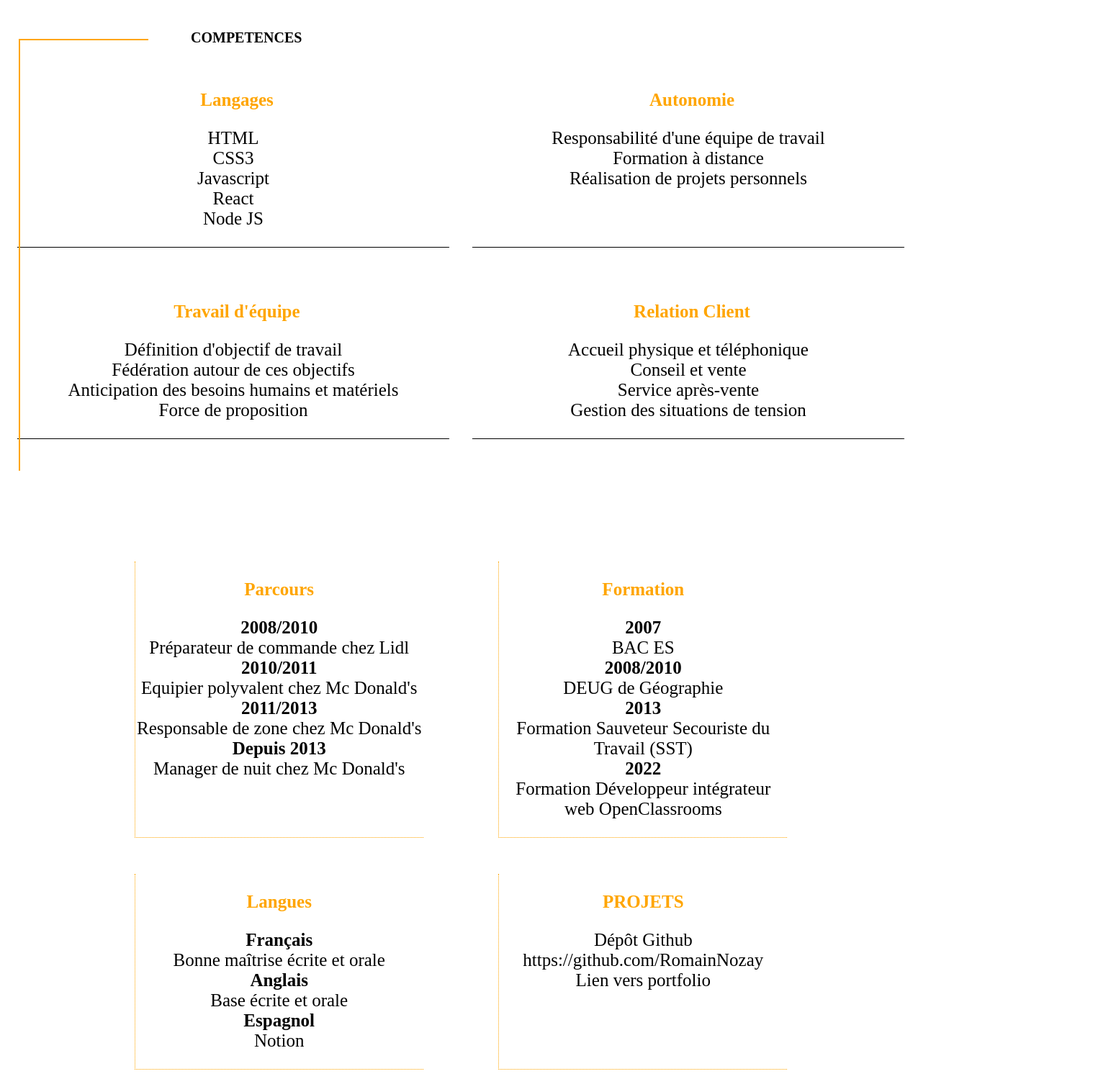
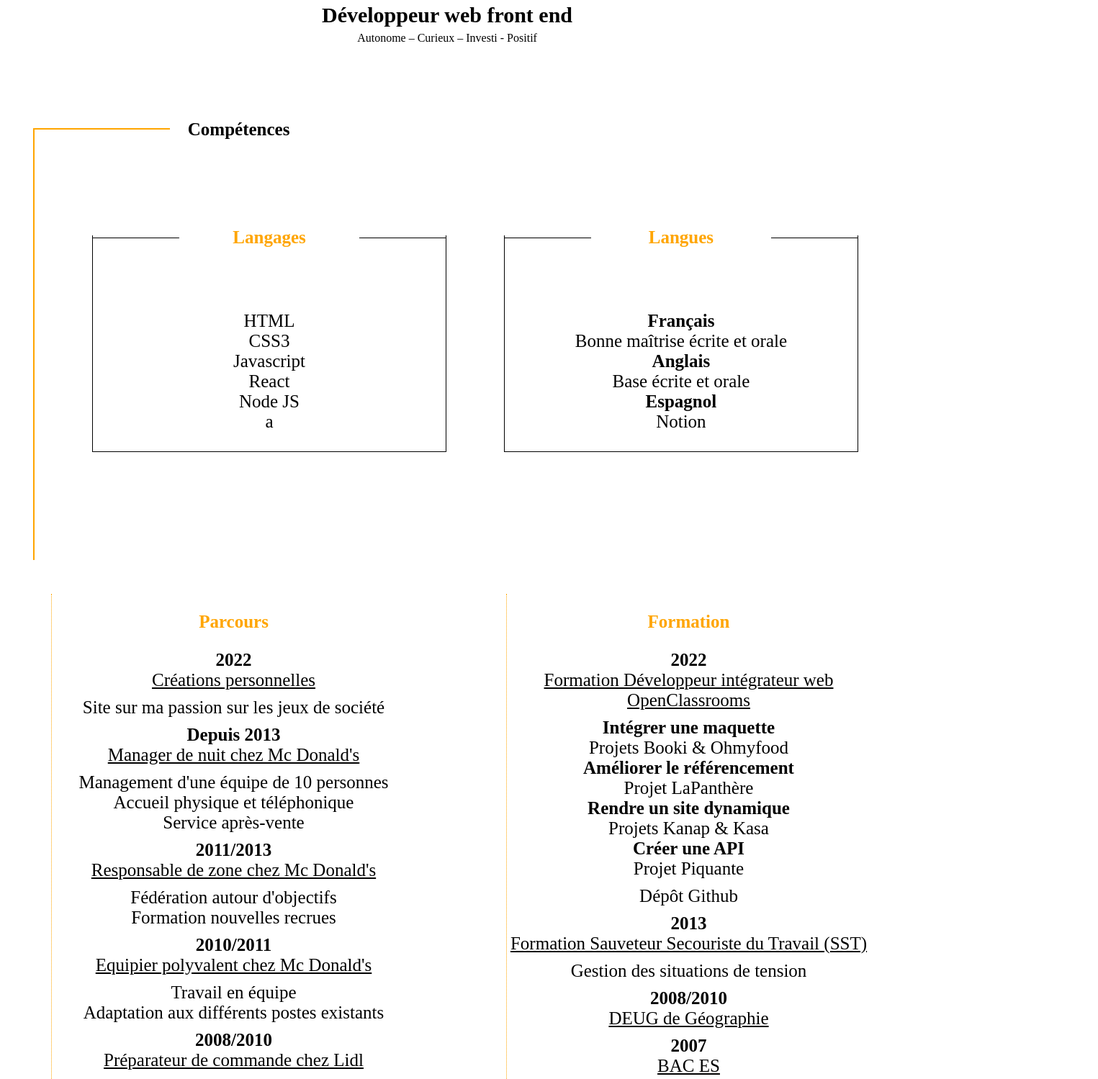
Before and after one commit to RomainNozay/CV, a plain HTML site: page index.html in a window 1280 px wide. Shown: the part 296-1795 px from the top of the page at 72% size, 1525 px wide, since content can reach past the window. Drawn offline with Linux system fonts and the light colour scheme.

Commit message:
grosse mise à jour

```diff
--- a/index.html
+++ b/index.html
@@ -25,67 +25,36 @@
 
     		<div id="image">
     			<figure><img src="photo1.jpg"alt=photo de moi/></figure>
-<h2> COMPETENCES </h2>
+	<div class="poste">
+		<h1 class="poste_titre"> Développeur web front end</h1>
+		<p class="soft_skill"> Autonome – Curieux – Investi - Positif </p>
+	</div>
+
     			<div id="Conteneur">
+					<div id="liseret1"></div>
+					<h2>Compétences</h2>
 
-    				<div class="element 1">
-    					<ul>Langages</ul>
+					<div class="competences">
+    				<div class="element">
+					<div class="entete">
+						<div class="liseret_titre"></div>
+    					<h3>Langages</h3>
+						<div class="liseret_titre"></div>
+					</div>
     				<li>HTML</li>
     				<li>CSS3</li>
     				<li>Javascript</li>
     				<li>React</li>
     				<li>Node JS</li>
+					<li>a</li>
     				 </div>
 
-					<div class="element 2">
-    					<ul>Autonomie</ul>
-    				<li>Responsabilité d'une équipe de travail</li>
-    				<li>Formation à distance</li>
-    				<li>Réalisation de projets personnels</li>
-    				</div>
-
-    				<div class="element 3">
-    				<ul>Travail d'équipe</ul>
-    				<li>Définition d'objectif de travail</li>
-    				<li>Fédération autour de ces objectifs</li>
-    				<li>Anticipation des besoins humains et matériels</li>
-    				<li>Force de proposition</li>
-    				</div>
-
-    				<div class="element 4">
-    					<ul>Relation Client</ul>
-    				<li>Accueil physique et téléphonique</li>
-    				<li>Conseil et vente</li>
-    				<li>Service après-vente</li>
-    				<li>Gestion des situations de tension</li>
-    			 	</div>
-    			</div>
-    			<div id="generalité">
-    				<div class="general 1">
-    				<h3>Parcours</h3>
-
-    						<li><strong>2008/2010</strong></li>
-    						<li>Préparateur de commande chez Lidl</li>
-    						<li><strong>2010/2011</strong></li>
-    						<li>Equipier polyvalent chez Mc Donald's</li>
-    						<li><strong>2011/2013</strong></li>
-    						<li>Responsable de zone chez Mc Donald's</li>
-    						<li><strong>Depuis 2013</strong></li>
-    						<li>Manager de nuit chez Mc Donald's</li>
-    				</div>
-    				<div class="general 2">
-    					<h3>Formation</h3>
-    					<li><strong>2007</strong></li>
-    					<li>BAC ES</li>
-    					<li><strong>2008/2010</strong></li>
-    					<li>DEUG de Géographie</li>
-    					<li><strong>2013</strong></li>
-    					<li>Formation Sauveteur Secouriste du Travail (SST)</li>
-    					<li><strong>2022</strong></li>
-    					<li>Formation Développeur intégrateur web OpenClassrooms</li>
-    				</div>
-    				<div class="general 3">
-    					<h3>Langues</h3>
+					<div class="element">
+						<div class="entete">
+						<div class="liseret_titre"></div>
+						<h3>Langues</h3>
+						<div class="liseret_titre"></div>
+						</div>
     					<li><strong>Français</strong></li>
     					<li>Bonne maîtrise écrite et orale</li>
     					<li><strong>Anglais</strong></li>
@@ -93,12 +62,56 @@
     					<li><strong>Espagnol</strong></li>
     					<li>Notion</li>
     				</div>
-    				<div class="general 4">
-    					<h3>PROJETS</h3>
-    					<li>Dépôt Github</li>
-    					<li>https://github.com/RomainNozay</li>
-    					<li>Lien vers portfolio</li>
-    					<li></li>
+				</div>
+    			</div>
+    			<div id="generalité">
+    				<div class="general 1">
+    				<h3>Parcours</h3>
+
+    						<li><strong>2022</strong></li>
+							<li class="titre">Créations personnelles</li>
+							<li> <a href="https://github.com/RomainNozay/chroniqueludique1">Site sur ma passion sur les jeux de société</a></li>
+    						<li class="date"><strong>Depuis 2013</strong></li>
+							<li class="titre">Manager de nuit chez Mc Donald's</li>
+							<li>Management d'une équipe de 10 personnes</li>
+							<li>Accueil physique et téléphonique</li>
+							<li>Service après-vente</li>
+							<li class="date"><strong>2011/2013</strong></li>
+    						<li class="titre">Responsable de zone chez Mc Donald's</li>
+							<li>Fédération autour d'objectifs</li>
+							<li>Formation nouvelles recrues</li>
+							<li class="date"><strong>2010/2011</strong></li>
+    						<li class="titre">Equipier polyvalent chez Mc Donald's</li>
+							<li>Travail en équipe</li>
+							<li>Adaptation aux différents postes existants</li>
+							<li class="date"><strong>2008/2010</strong></li>
+    						<li class="titre">Préparateur de commande chez Lidl</li>
+
+    				</div>
+    				<div class="general 2">
+    					<h3>Formation</h3>
+						<li><strong>2022</strong></li>
+    					<li class="titre">Formation Développeur intégrateur web OpenClassrooms</li>
+						<li class="aptitude">Intégrer une maquette</li>
+						<li>Projets Booki & Ohmyfood</li>
+						<li class="aptitude">Améliorer le référencement</li>
+						<li>Projet LaPanthère</li>
+						<li class="aptitude">Rendre un site dynamique</li>
+						<li>Projets Kanap & Kasa</li>
+						<li class="aptitude">Créer une API</li>
+						<li>Projet Piquante</li>
+
+						<li class="github"> <a href="https://github.com/RomainNozay">Dépôt Github</a></li>
+						<li class="date"><strong>2013</strong></li>
+    					<li class="titre">Formation Sauveteur Secouriste du Travail (SST)</li>
+						<li>Gestion des situations de tension</li>
+						<li class="date"><strong>2008/2010</strong></li>
+    					<li class="titre">DEUG de Géographie</li>
+    					<li class="date"><strong>2007</strong></li>
+    					<li class="titre">BAC ES</li>
+
+
+
     				</div>
     			</div>
 
@@ -110,8 +123,7 @@
     			</div>
 
 
-<div id="liseret1"></div>
-<div id="liseret2"></div>
+
 <div id="liseret4"></div>
 <div id="liseret5"></div>
 <div id="liseret6"></div>
--- a/styles.css
+++ b/styles.css
@@ -5,6 +5,7 @@ header
  height: 230px;
  padding-left: 30px;
  margin-left: 32%;
+ margin-bottom: 50px;
 }
 .presentation{
 	margin-top: 10px;
@@ -20,38 +21,69 @@ h1
 {
 	font-size: 30px;
 }
+.poste{
+	width: 33%;
+	margin-left: 32%;
+}
+.poste_titre{
+	display: flex;
+	justify-content: center;
+	margin-bottom: -10px;
+}
+.soft_skill{
+	display: flex;
+	justify-content: center;
+}
 h2
 {
-	position: absolute;
-	top: 320px;
-	left:265px;
-	font-size: 20px;
-
+	font-size: 25px;
+	position: relative;
+    bottom: 35px;
+	left: 20%;
 }
 #Conteneur
 {
 	display: flex;
-	flex-wrap: wrap;
-	justify-content: space-around;
+	flex-direction: column;
 	align-content: space-around;
 	position: relative;
 	top: 100px;
-	margin-left:auto;
-	margin-right: auto;
 }
-
+.competences{
+	border-left: 2px solid orange;
+    height: 600px;
+    display: flex;
+    position: relative;
+    bottom: 72px;
+    margin-left: 3%;
+	justify-content: space-evenly;
+	align-items: center;
+}
 .element
 {
 	width: 40%;
-	min-width: 600px;
-	border-bottom:1px solid black;
-	text-align: center;
-	margin-top: 30px;
-	margin-left: auto;
-	margin-right: auto;
-	margin-bottom: 20px;
+    display: flex;
+    flex-direction: column;
+    justify-content: center;
+    align-items: center;
 	font-size: 25px;
-	padding-bottom: 25px;
+	height: 300px;
+	border-left: 1px solid black;
+	border-right: 1px solid black;
+	border-bottom: 1px solid black;
+}
+.entete{
+	display: flex;
+	align-items: center;
+	position: relative;
+	bottom: 63px;
+	justify-content: space-between;
+	width: 100%;
+}
+.liseret_titre{
+	height: 1px;
+    width: 120px;
+    background-color: black;
 }
 
 ul
@@ -67,20 +99,20 @@ li
 }
 #generalité
 {
-	width: 80%;
+	width: 100%;
 	display: flex;
 	flex-wrap: wrap;
 	margin-right: auto;
 	margin-left: auto;
 	position: relative;
-	top: 250px;
+	top: 75px;
 	border-bottom: 2px solid rgb(203,225,205);
 	;
 
 	}
 .general
 {
-	width: 20%;
+	width: 40%;
 	min-width: 400px;
 	text-align: center;
 	margin-left: auto;
@@ -92,7 +124,26 @@ li
 	border-bottom: 1px dotted orange
 
 }
-
+.date{
+	margin-top: 10px;
+}
+.titre{
+	text-decoration: underline;
+	margin-bottom: 10px;
+}
+a{
+	text-decoration: none;
+	color: black;
+}
+a:hover{
+	cursor: pointer;
+}
+.aptitude{
+	font-weight: bold;
+}
+.github{
+	margin-top: 10px;
+}
 h3
 {
 	font-size: 25px;
@@ -109,23 +160,21 @@ h3
 }
 #liseret1
 {
-	width: 180px;
+	width: 15%;
 	height:2px;
 	background-color: orange;
-	position:absolute;
-	top:350px;
-	left:1%;
-	margin-left: 1%;
+	margin-left: 3%;
+
+
 }
 #liseret2
 {
 	width: 2px;
 	height:600px;
 	background-color: orange;
-	position:absolute;
-	top:350px;
-	left:1%;
 	margin-left: 1%;
+	position: relative;
+	bottom: 72px;
 }
 #liseret77
 {
```
